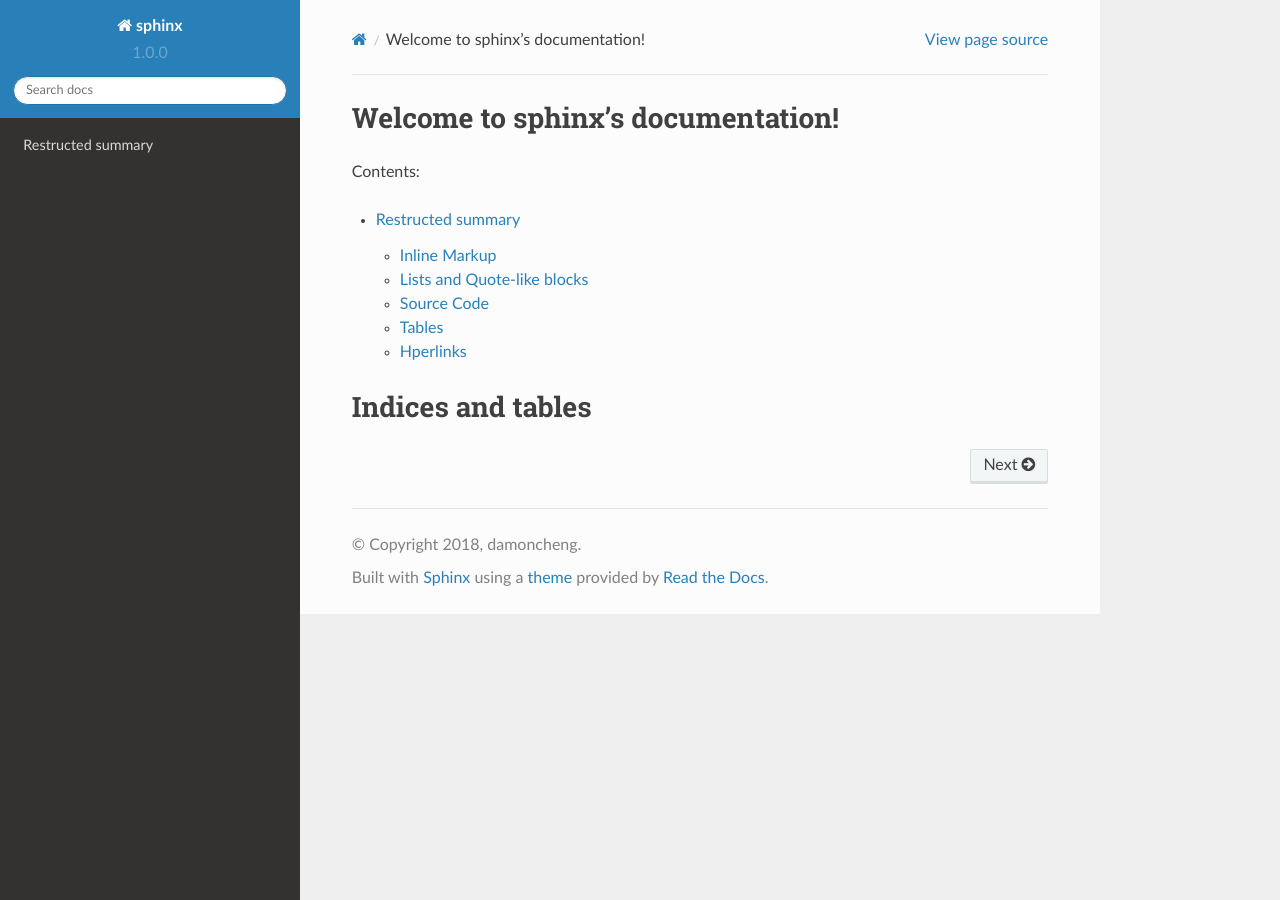
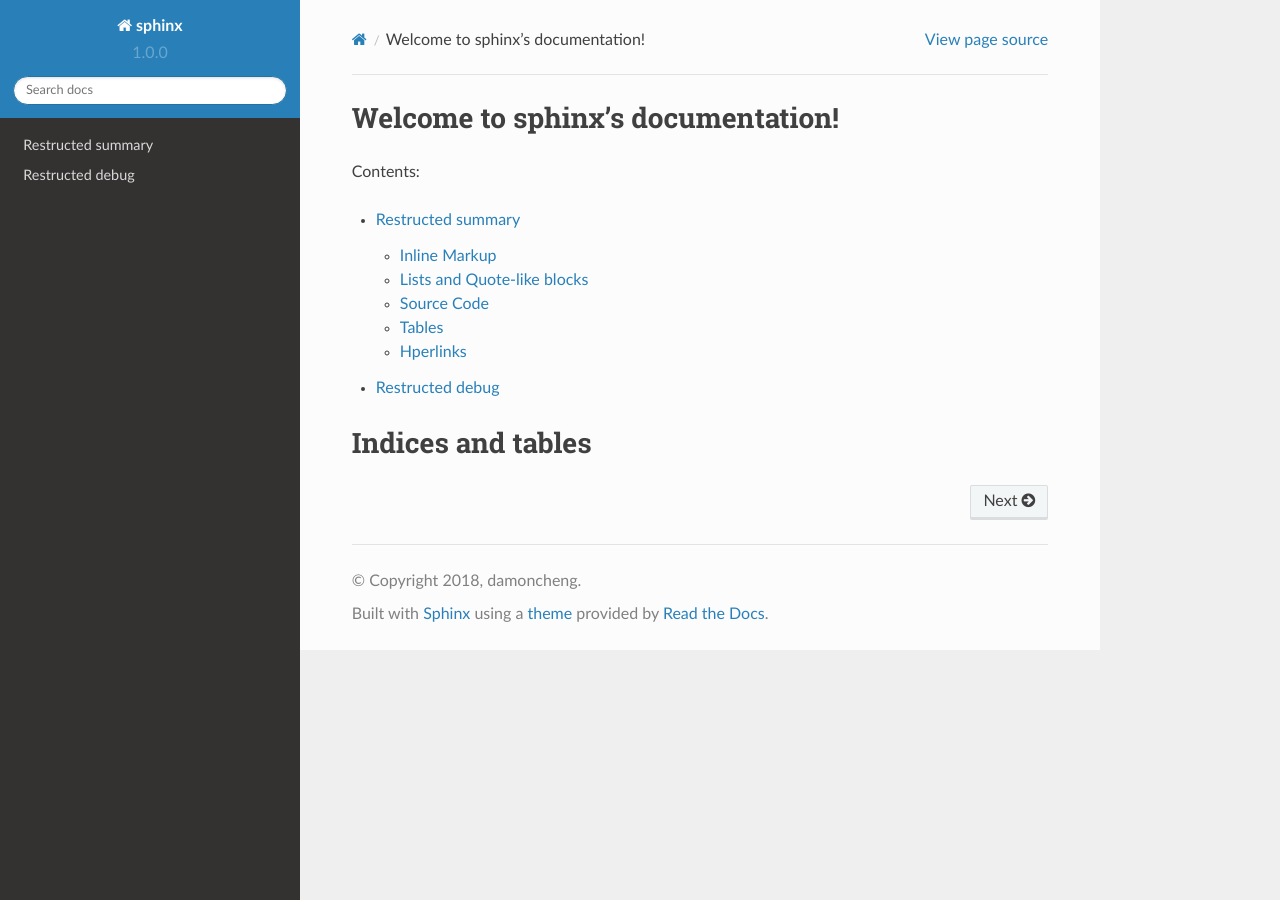
Before and after one commit to damoncheng/Sphinx, a Sphinx documentation site: the page built from source/index.rst, in a window 1280 px wide. Built offline with Sphinx 7.4.7 and the Read the Docs theme 2.0.0, drawn with Linux system fonts in a browser that asks for light colours.

Commit message:
add restructed debug

```diff
--- a/source/index.rst
+++ b/source/index.rst
@@ -12,6 +12,7 @@ Contents:
    :maxdepth: 2
 
    restructed/restructed.rst
+   restructed/debug.rst
 
 
 Indices and tables
--- /dev/null
+++ b/source/restructed/debug.rst
@@ -0,0 +1,3 @@
+=============================
+Restructed debug
+=============================
```
Also changed, not shown: 3 other files.
